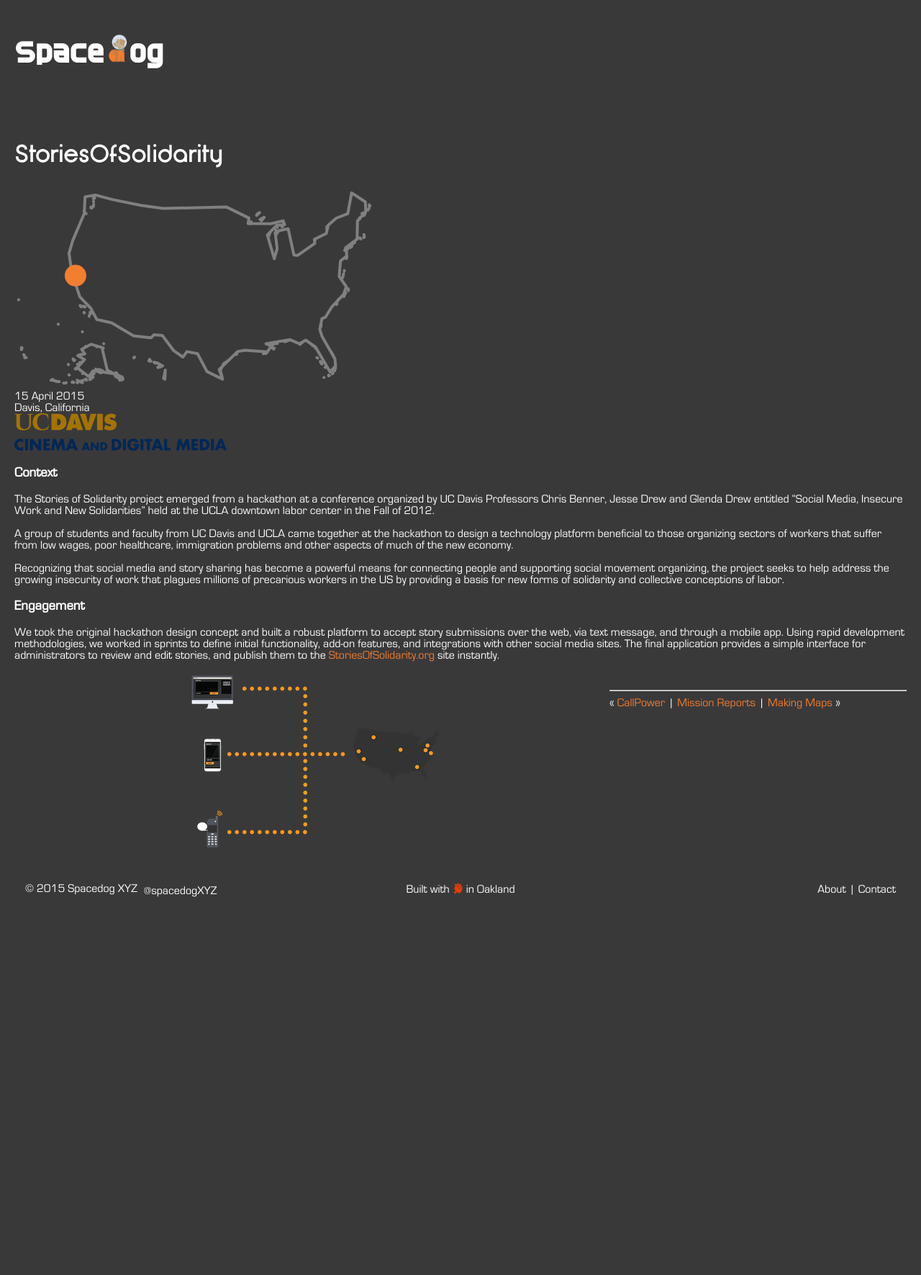
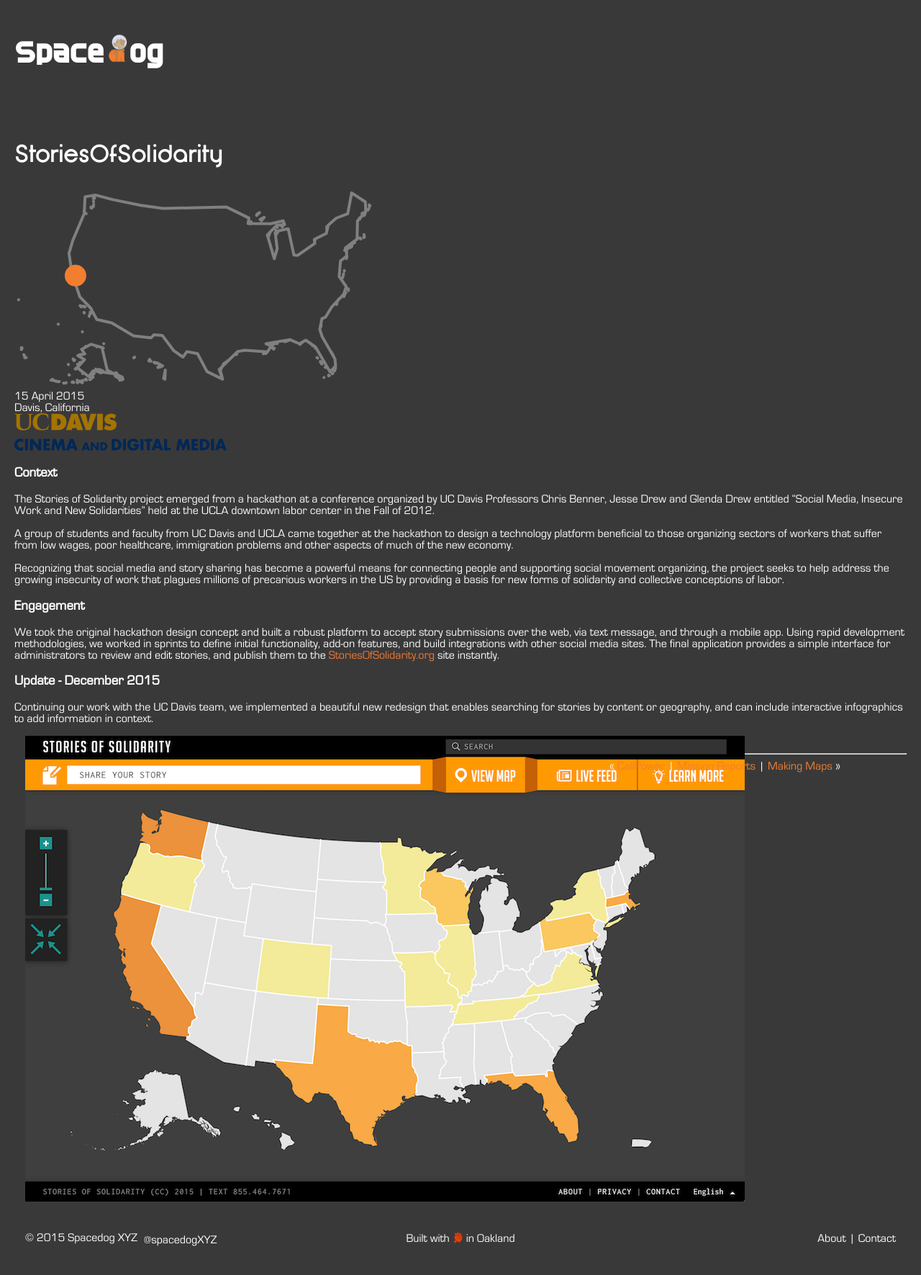
Before and after one commit to spacedogXYZ/spacedogXYZ, a Jekyll site: the page built from _posts/2015-04-15-stories-of-solidarity.md, in a window 1280 px wide. Shown: the whole page at 72% size. Built offline with Jekyll 4.4.1, drawn with Linux system fonts in a browser that asks for light colours; nearby versions of some CDN libraries; comment, search, counter and statistics services are not loaded; before the commit the page ends 1286 px from its top, so only the background shows below that.

Commit message:
update stories of solidarity with map redesign

```diff
--- a/_posts/2015-04-15-stories-of-solidarity.md
+++ b/_posts/2015-04-15-stories-of-solidarity.md
@@ -19,6 +19,10 @@
 
 ### Engagement ###
 
-We took the original hackathon design concept and built a robust platform to accept story submissions over the web, via text message, and through a mobile app. Using rapid development methodologies, we worked in sprints to define initial functionality, add-on features, and integrations with other social media sites. The final application provides a simple interface for administrators to review and edit stories, and publish them to the [StoriesOfSolidarity.org](https://www.StoriesOfSolidarity.org/) site instantly.
+We took the original hackathon design concept and built a robust platform to accept story submissions over the web, via text message, and through a mobile app. Using rapid development methodologies, we worked in sprints to define initial functionality, add-on features, and build integrations with other social media sites. The final application provides a simple interface for administrators to review and edit stories, and publish them to the [StoriesOfSolidarity.org](https://www.StoriesOfSolidarity.org/) site instantly.
 
-<div class="thumb two-third center"><img src="/static/posts/storiesofsolidarity/howitworks.png"></div>
+### Update - December 2015 ###
+
+Continuing our work with the UC Davis team, we implemented a beautiful new redesign that enables searching for stories by content or geography, and can include interactive infographics to add information in context.
+
+<div class="inline two-third center"><img src="/static/posts/storiesofsolidarity/map-redesign.png"></div>
--- a/css/style.css
+++ b/css/style.css
@@ -1146,6 +1146,10 @@
   width: 100%;
   height: 100%;
 }
+body.post img,
+body.mission img {
+  max-width: 100%;
+}
 body.post .thumb img:hover,
 body.mission .thumb img:hover {
   box-shadow: 5px 5px #f27e30;
--- a/less/blog.less
+++ b/less/blog.less
@@ -79,6 +79,8 @@
     height: 100%;
   }
 
+  img { max-width: 100%; }
+
   .thumb {
     img:hover { box-shadow: 5px 5px @orange; }
   }
```
Also changed, not shown: static/posts/storiesofsolidarity/map-redesign.png (added).
